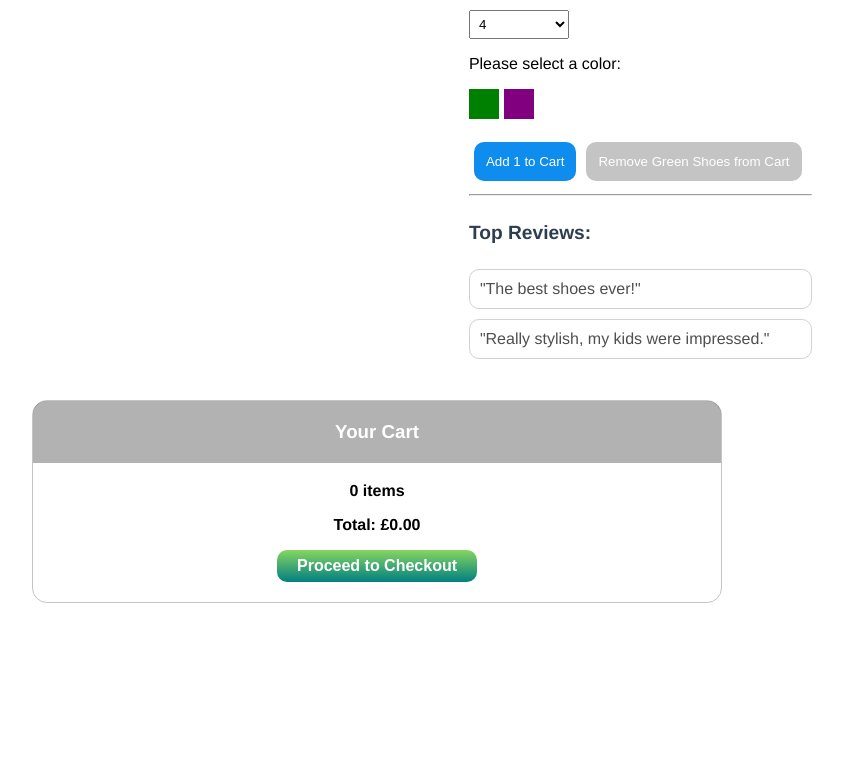
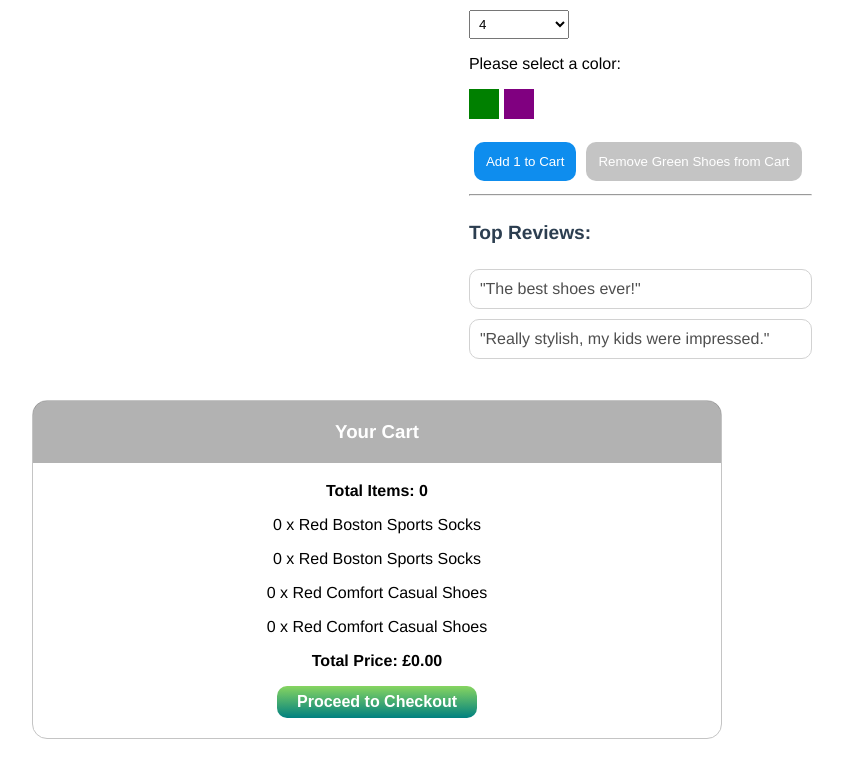
Before and after one commit to penelopecj/vue-app, a Vue app: page / in a window 1280 px wide. Shown: the part 1288-2066 px from the top of the page, without its empty margins (263-1106 px from the left). Before the commit the page ends 1944 px from the top, so only its background shows below. Built offline with nearby package versions, Linux system fonts and the light colour scheme.

Commit message:
cart component calculates total of each items

```diff
--- a/src/App.vue
+++ b/src/App.vue
@@ -53,12 +53,18 @@
     </Product>
 
     <TypeScript
+      :names="products"
+      :brands="brands"
       :cart="cart"
       :prices="prices"
-      :redSocks="socksVariants[0].variantId"
-      :blueSocks="socksVariants[1].variantId"
-      :greenShoes="shoesVariants[0].variantId"
-      :purpleShoes="shoesVariants[1].variantId"
+      :redSocksId="socksVariants[0].variantId"
+      :blueSocksId="socksVariants[1].variantId"
+      :greenShoesId="shoesVariants[0].variantId"
+      :purpleShoesId="shoesVariants[1].variantId"
+      :red="socksVariants[0].variantColor"
+      :blue="socksVariants[1].variantColor"
+      :green="shoesVariants[0].variantColor"
+      :purple="shoesVariants[1].variantColor"
     />
   </div>
 
--- a/src/components/TypeScript.vue
+++ b/src/components/TypeScript.vue
@@ -2,8 +2,12 @@
   <div class="typescript">
     <div class="grey-box">
       <h3>Your Cart</h3>
-      <p>{{ cart.length }} items</p>
-      <p>Total: £{{ calculateTotal() }}</p>
+      <p class="total">Total Items: {{ cart.length }}</p>
+      <p>{{ items()[0] }} x {{ red }} {{ brands[0] }} {{ names[0] }}</p>
+      <p>{{ items()[1] }} x {{ red }} {{ brands[0] }} {{ names[0] }}</p>
+      <p>{{ items()[2] }} x {{ red }} {{ brands[1] }} {{ names[1] }}</p>
+      <p>{{ items()[3] }} x {{ red }} {{ brands[1] }} {{ names[1] }}</p>
+      <p class="total">Total Price: £{{ calculateTotal() }}</p>
       <button>Proceed to Checkout</button>
     </div>
 
@@ -16,20 +20,46 @@
     name: 'TypeScript',
     props: {
       cart: Array,
+      names: Array,
+      brands: Array,
       prices: Array,
-      redSocks: Number,
-      blueSocks: Number,
-      greenShoes: Number,
-      purpleShoes: Number,
+      redSocksId: Number,
+      blueSocksId: Number,
+      greenShoesId: Number,
+      purpleShoesId: Number,
+      red: String,
+      blue: String,
+      green: String,
+      purple: String,
     },
     methods: {
-      calculateTotal() {
-        const cartPrices: Number[] = []
-        const socksPrice: Number = this.prices[0]
-        const shoesPrice: Number = this.prices[1]
+      items() {
+        let redSocksCount: number = 0
+        let blueSocksCount: number = 0
+        let greenShoesCount: number = 0
+        let purpleShoesCount: number = 0
 
         this.cart.forEach(item => {
-          if (item === this.redSocks || item === this.blueSocks) {
+          if (item === this.redSocksId) {
+            redSocksCount += 1
+          } else if (item === this.blueSocksId) {
+            blueSocksCount += 1
+          } else if (item === this.greenShoesId) {
+            greenShoesCount += 1
+          } else {
+            purpleShoesCount += 1
+          }
+        })
+
+        return [redSocksCount, blueSocksCount, greenShoesCount, purpleShoesCount]
+      },
+      calculateTotal() {
+        const cartPrices: number[] = []
+        const socksPrice: number = this.prices[0]
+        const shoesPrice: number = this.prices[1]
+
+        this.cart.forEach(item => {
+          if (item === this.redSocksId || item === this.blueSocksId) {
             cartPrices.push(socksPrice)
           } else {
             cartPrices.push(shoesPrice)
@@ -70,7 +100,7 @@ h3 {
   border-radius: 13px 13px 0 0;
 }
 
-p {
+.total {
   font-weight: bold;
 }
 
```
